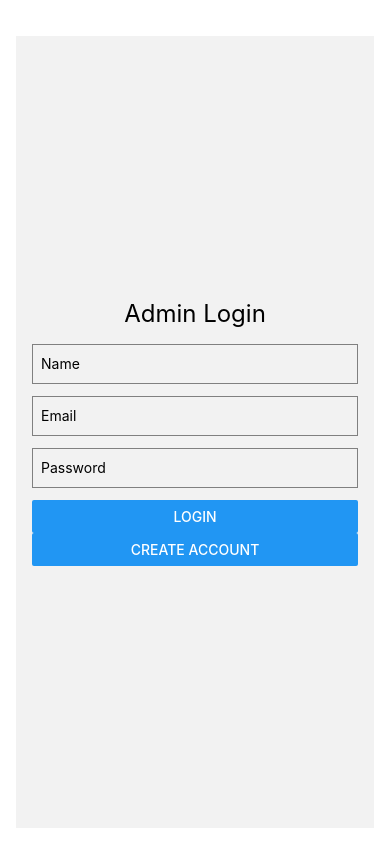
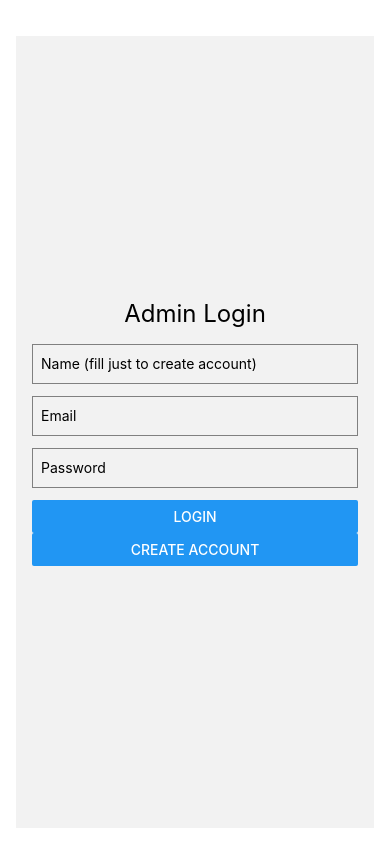
Before and after one commit to GustavoAdamee/StudyRats, a React Native app: screen /AdminLogin in a window 390 px wide. Built offline with nearby package versions, Linux system fonts and the light colour scheme; no server answers.

Commit message:
minor changes

```diff
--- a/app/screens/AdminLogin.js
+++ b/app/screens/AdminLogin.js
@@ -54,7 +54,7 @@ const AdminLogin = () => {
       <Text style={styles.title}>Admin Login</Text>
       <TextInput
         style={styles.input}
-        placeholder="Name"
+        placeholder="Name (fill just to create account)"
         value={name}
         onChangeText={setName}
         autoCapitalize="words"
--- a/app/screens/StudentLogin.js
+++ b/app/screens/StudentLogin.js
@@ -54,7 +54,7 @@ const StudentLogin = () => {
       <Text style={styles.title}>Student Login</Text>
       <TextInput
         style={styles.input}
-        placeholder="Name"
+        placeholder="Name (fill just to create account)"
         value={name}
         onChangeText={setName}
         autoCapitalize="words"
```
